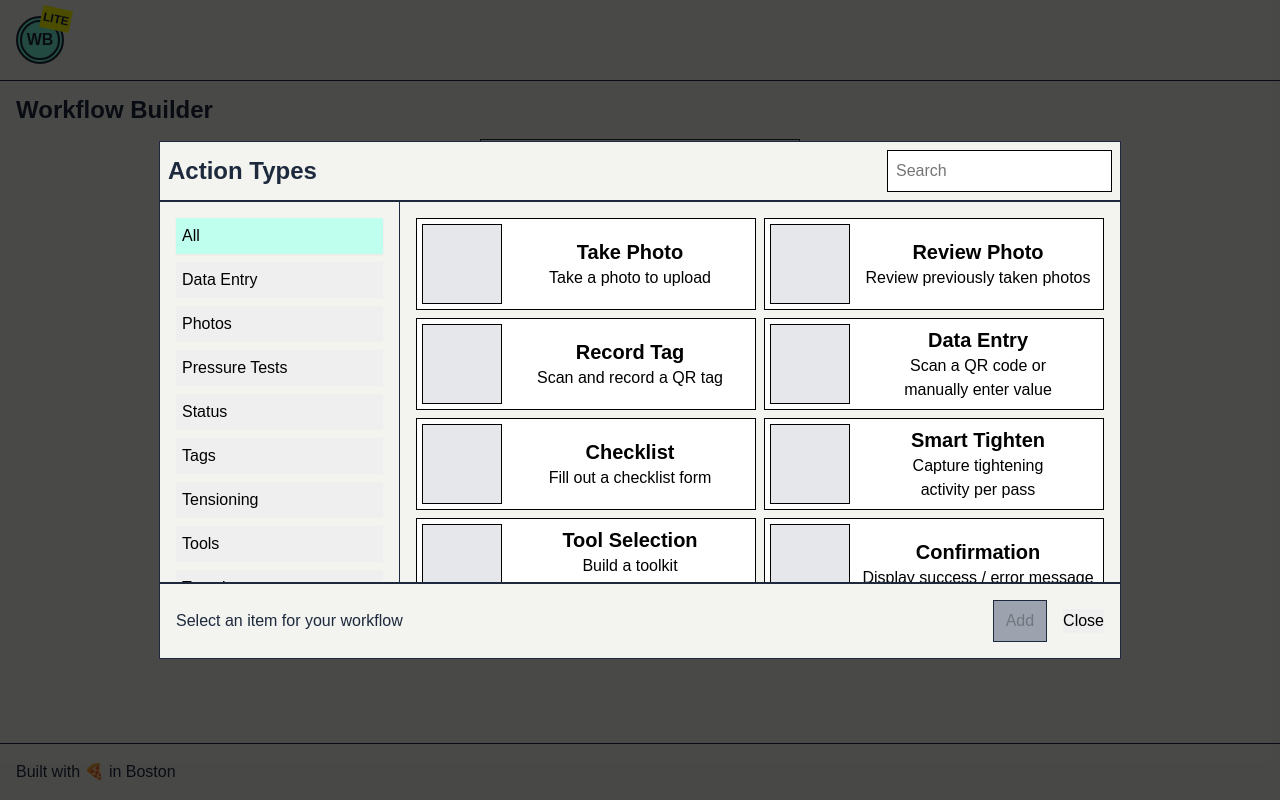
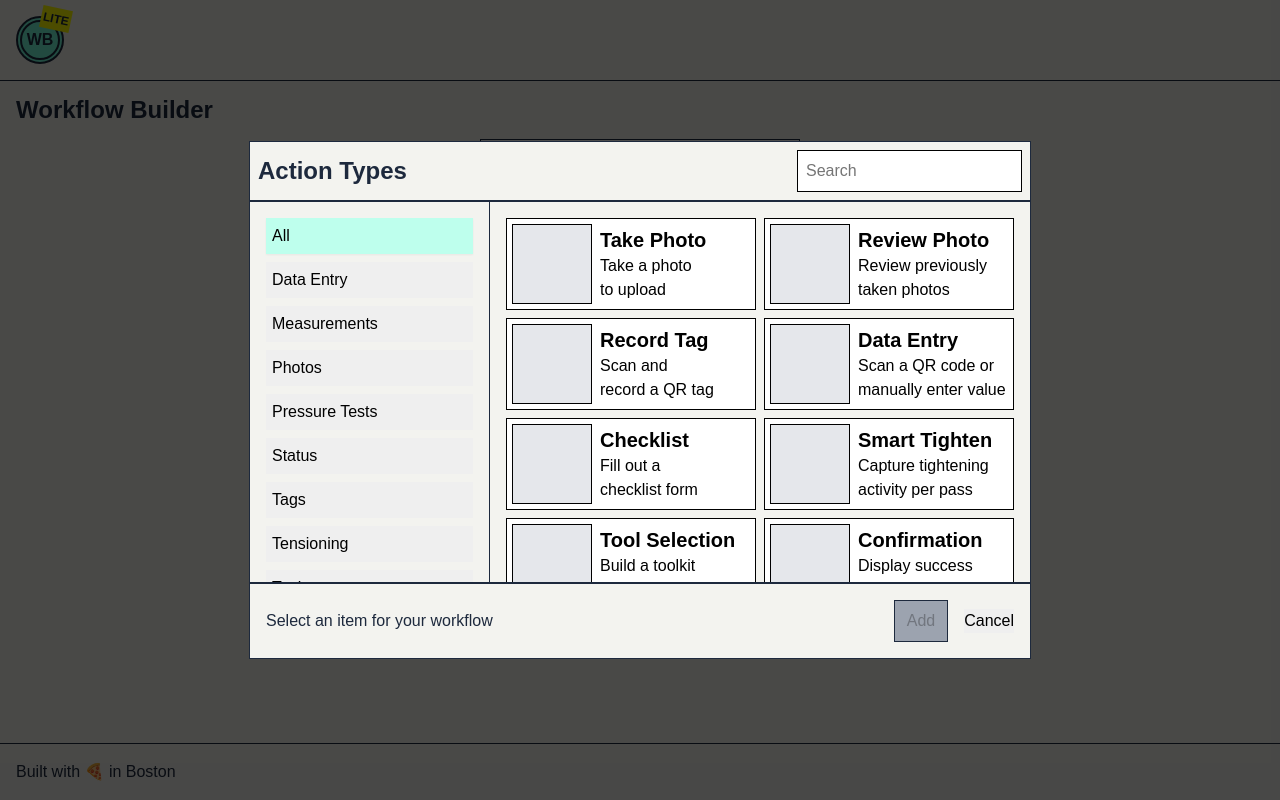
Before and after one commit to troyciesco/water-buffalo-lite, a React (Vite) app: page / in a window 1280 px wide. Both pictures are taken after a click on the button "Add new item +". Built offline with nearby package versions, Linux system fonts and the light colour scheme; a web font is replaced by a local one.

Commit message:
some modal styles, add tags to search

```diff
--- a/src/catalog-payload.ts
+++ b/src/catalog-payload.ts
@@ -1,175 +1,180 @@
-import {CatalogPayload} from "./types";
+import { CatalogPayload } from "./types"
 
 export const catalogPayload: CatalogPayload = {
 	categories: [
 		{
-            id: 'cat-data-entry',
-            name: 'Data Entry',
+			id: "cat-photos",
+			name: "Photos"
+		},
+		// this one doesn't have any items on purpose to test disabled state
+		{
+			id: "cat-measurements",
+			name: "Measurements"
 		},
 		{
-            id: 'cat-photos',
-            name: 'Photos',
+			id: "cat-pressure-tests",
+			name: "Pressure Tests"
 		},
 		{
-            id: 'cat-pressure-tests',
-            name: 'Pressure Tests',
+			id: "cat-status",
+			name: "Status"
 		},
 		{
-            id: 'cat-status',
-            name: 'Status',
+			id: "cat-data-entry",
+			name: "Data Entry"
 		},
 		{
-            id: 'cat-tags',
-            name: 'Tags',
+			id: "cat-tags",
+			name: "Tags"
 		},
 		{
-            id: 'cat-tensioning',
-            name: 'Tensioning',
+			id: "cat-tensioning",
+			name: "Tensioning"
 		},
 		{
-            id: 'cat-tools',
-            name: 'Tools',
+			id: "cat-tools",
+			name: "Tools"
 		},
 		{
-            id: 'cat-torquing',
-            name: 'Torquing',
-        },
+			id: "cat-torquing",
+			name: "Torquing"
+		}
 	],
 	items: [
 		{
-            id: 'item-take-photo',
-            name: 'Take Photo',
-            description: 'Take a photo to upload',
+			id: "item-take-photo",
+			name: "Take Photo",
+			description: "Take a photo to upload",
 			icon: null,
-            tags: ['tag-photos'],
-            category: 'cat-photos'
+			tags: ["tag-photos"],
+			category: "cat-photos"
 		},
 		{
-            id: 'item-review-photo',
-            name: 'Review Photo',
-            description: 'Review previously taken photos',
+			id: "item-review-photo",
+			name: "Review Photo",
+			description: "Review previously taken photos",
 			icon: null,
-            tags: ['tag-photos', 'tag-review'],
-            category: 'cat-photos'
+			tags: ["tag-photos", "tag-review"],
+			category: "cat-photos"
 		},
 		{
-            id: 'item-record-tag',
-            name: 'Record Tag',
-            description: 'Scan and record a QR tag',
+			id: "item-record-tag",
+			name: "Record Tag",
+			description: "Scan and record a QR tag",
 			icon: null,
-            tags: ['tag-photos', 'tag-qr-code'],
-            category: 'cat-tags'
+			tags: ["tag-photos", "tag-qr-code"],
+			category: "cat-tags"
 		},
 		{
-            id: 'item-data-entry',
-            name: 'Data Entry',
-            description: 'Scan a QR code or manually enter value',
+			id: "item-data-entry",
+			name: "Data Entry",
+			description: "Scan a QR code or manually enter value",
 			icon: null,
-            tags: ['tag-forms'],
-            category: 'cat-data-entry'
+			tags: ["tag-forms"],
+			category: "cat-data-entry"
 		},
 		{
-            id: 'item-checklist',
-            name: 'Checklist',
-            description: 'Fill out a checklist form',
+			id: "item-checklist",
+			name: "Checklist",
+			description: "Fill out a checklist form",
 			icon: null,
-            tags: ['tag-checklist'],
-            category: 'cat-data-entry'
+			tags: ["tag-checklist"],
+			category: "cat-data-entry"
 		},
 		{
-            id: 'item-smart-tighten',
-            name: 'Smart Tighten',
-            description: 'Capture tightening activity per pass',
+			id: "item-smart-tighten",
+			name: "Smart Tighten",
+			description: "Capture tightening activity per pass",
 			icon: null,
-            tags: ['tag-torque', 'tag-craft'],
-            category: 'cat-torquing'
+			tags: ["tag-torque", "tag-craft"],
+			category: "cat-torquing"
 		},
 		{
-            id: 'item-tool-selection',
-            name: 'Tool Selection',
-            description: 'Build a toolkit before starting work',
+			id: "item-tool-selection",
+			name: "Tool Selection",
+			description: "Build a toolkit before starting work",
 			icon: null,
-            tags: ['tag-toolkit', 'tag-craft'],
-            category: 'cat-tools'
+			tags: ["tag-toolkit", "tag-craft"],
+			category: "cat-tools"
 		},
 		{
-            id: 'item-confirmation',
-            name: 'Confirmation',
-            description: 'Display success / error message',
+			id: "item-confirmation",
+			name: "Confirmation",
+			description: "Display success / error message",
 			icon: null,
-            tags: ['tag-messages'],
-            category: 'cat-status'
+			tags: ["tag-messages"],
+			category: "cat-status"
 		},
 		{
-            id: 'item-capture-tag',
-            name: 'Capture Tag',
-            description: 'Scan and record value from a QR code',
+			id: "item-capture-tag",
+			name: "Capture Tag",
+			description: "Scan and record value from a QR code",
 			icon: null,
-            tags: ['tag-forms'],
-            category: 'cat-data-entry'
+			tags: ["tag-forms"],
+			category: "cat-data-entry"
 		},
 		{
-            id: 'item-pressure-test',
-            name: 'Pressure Test',
-            description: 'Enable hold and ramp procedures',
+			id: "item-pressure-test",
+			name: "Pressure Test",
+			description: "Enable hold and ramp procedures",
 			icon: null,
-            tags: ['tag-craft'],
-            category: 'cat-pressure-tests'
+			tags: ["tag-craft"],
+			category: "cat-pressure-tests"
 		},
 		{
-            id: 'item-tension',
-            name: 'Tension',
-            description: 'Enable hydraulic tensioning',
+			id: "item-tension",
+			name: "Tension",
+			description: "Enable hydraulic tensioning",
 			icon: null,
-            tags: ['tag-craft'],
-            category: 'cat-tensioning'
-        },
+			tags: ["tag-craft"],
+			category: "cat-tensioning"
+		}
 	],
 	tags: [
 		{
-            id: 'tag-photos',
+			id: "tag-photos",
 			primary: "photos",
 			aliases: ["pictures", "images"]
 		},
 		{
-            id: 'tag-review',
+			id: "tag-review",
 			primary: "review",
 			aliases: ["qc", "check", "quality control"]
 		},
 		{
-            id: 'tag-qr-code',
+			id: "tag-qr-code",
 			primary: "qr-code",
 			aliases: ["code", "scan", "tag", "barcode"]
 		},
 		{
-            id: 'tag-forms',
+			id: "tag-forms",
 			primary: "forms",
 			aliases: ["data entry"]
 		},
 		{
-            id: 'tag-checklist',
+			id: "tag-checklist",
 			primary: "checklist",
 			aliases: ["punch list", "check list"]
 		},
 		{
-            id: 'tag-torque',
+			id: "tag-torque",
 			primary: "torque",
 			aliases: ["tighten", "bolts"]
 		},
 		{
-            id: 'tag-craft',
+			id: "tag-craft",
 			primary: "craft",
 			aliases: ["workers"]
 		},
 		{
-            id: 'tag-toolkit',
+			id: "tag-toolkit",
 			primary: "toolkit",
 			aliases: ["tools", "assemble"]
 		},
 		{
-            id: 'tag-messages',
+			id: "tag-messages",
 			primary: "messages",
 			aliases: ["success", "failure", "rejected", "qc failed"]
-        },
+		}
 	]
 }
--- a/src/components/modal/content.tsx
+++ b/src/components/modal/content.tsx
@@ -1,18 +1,21 @@
 import { CategoryItem } from "@/types"
 import styles from "./modal.module.css"
+import { cn } from "@/lib/utils"
 
 type ContentProps = {
 	items: CategoryItem[]
 	selectedItemId: string
 	onClick: (item: CategoryItem) => void
 	onDoubleClick: (item: CategoryItem) => void
+	columns?: 1 | 2
 }
 
 export function Content({
 	items,
 	selectedItemId,
 	onClick,
-	onDoubleClick
+	onDoubleClick,
+	columns = 2
 }: ContentProps) {
 	return (
 		<div className={styles.contentContainer}>
@@ -30,10 +33,20 @@ export function Content({
 						}`}
 						onClick={() => onClick(item)}
 						onDoubleClick={() => onDoubleClick(item)}>
-						<div className={styles.icon}></div>
-						<div>
+						<div
+							className={cn(
+								styles.icon,
+								columns === 1 && styles.iconSmall
+							)}></div>
+						<div className={styles.itemText}>
 							<div className={styles.itemName}>{item.name}</div>
-							<div className={styles.itemDescription}>{item.description}</div>
+							<div
+								className={cn(
+									styles.itemDescription,
+									columns === 1 && styles.descriptionWide
+								)}>
+								{item.description}
+							</div>
 						</div>
 					</button>
 				))}
--- a/src/components/modal/modal.module.css
+++ b/src/components/modal/modal.module.css
@@ -200,12 +200,12 @@
 
 .contentNoItems {
 	grid-column: span 2;
-	max-width: 100%;
+	width: 508px;
 }
 
 @media (min-width: 768px) {
 	.contentNoItems {
-		width: 712px;
+		width: 508px;
 	}
 }
 
@@ -258,19 +258,21 @@
 }
 
 .icon {
-	max-width: 3.75rem;
-	height: 3.75rem;
-	width: 100%;
+	max-width: 80px;
+	height: 80px;
+	width: 80px;
 	background-color: rgb(229 231 235);
 	border: 1px solid;
+
+	&.iconSmall {
+		max-width: 60px;
+		height: 60px;
+		width: 60px;
+	}
 }
 
-@media (min-width: 768px) {
-	.icon {
-		width: 5rem;
-		height: 5rem;
-		max-width: 5rem;
-	}
+.itemText {
+	text-align: left;
 }
 
 .itemName {
@@ -290,11 +292,15 @@
 	font-size: 0.875rem;
 	line-height: 1.25rem;
 	text-wrap: balance;
+	width: 150px;
+
+	&.descriptionWide {
+		width: 230px;
+	}
 }
 
 @media (min-width: 768px) {
 	.itemDescription {
-		width: 240px;
 		font-size: 1rem;
 		line-height: 1.5rem;
 	}
--- a/src/components/modal/modal.tsx
+++ b/src/components/modal/modal.tsx
@@ -11,9 +11,17 @@ type ModalProps = {
 	prompt: string
 	onClose: () => void
 	onSubmit: (item: CategoryItem | null) => void
+	buttonLabels?: {
+		add?: string
+		cancel?: string
+	}
 }
-export function Modal({ prompt, onClose, onSubmit }: ModalProps) {
+export function Modal({ prompt, onClose, onSubmit, buttonLabels }: ModalProps) {
 	const { categories, items } = catalogPayload
+
+	const sortedCategories = [...categories].sort((a, b) =>
+		a.name.localeCompare(b.name)
+	)
 
 	const [searchString, setSearchString] = useState("")
 	const [selectedCategoryId, setSelectedCategoryId] = useState("")
@@ -52,7 +60,7 @@ export function Modal({ prompt, onClose, onSubmit }: ModalProps) {
 				</div>
 				<div className={styles.modalBody}>
 					<Sidebar
-						categories={categories}
+						categories={sortedCategories}
 						selectedCategoryId={selectedCategoryId}
 						setSelectedCategoryId={setSelectedCategoryId}
 					/>
@@ -78,10 +86,10 @@ export function Modal({ prompt, onClose, onSubmit }: ModalProps) {
 							className="btn-primary"
 							disabled={!selectedItem}
 							onClick={handleSubmit}>
-							Add
+							{buttonLabels?.add || "Add"}
 						</button>
 						<button onClick={onClose} className={styles.closeBtn}>
-							Close
+							{buttonLabels?.cancel || "Cancel"}
 						</button>
 					</div>
 				</div>
--- a/src/hooks/use-search.ts
+++ b/src/hooks/use-search.ts
@@ -1,4 +1,5 @@
-import { Category, CategoryItem } from "@/types"
+import { catalogPayload } from "@/catalog-payload"
+import { Category, CategoryItem, Tag } from "@/types"
 import { useEffect, useState } from "react"
 
 type UseSearchProps = {
@@ -8,6 +9,25 @@ type UseSearchProps = {
 	searchString: string
 }
 
+// assumes that tags/aliases should return true if string matches any part
+// i.e. searchString of "qc" would return tags with "qc" and "qc failed"
+const matchesTags = ({
+	searchString,
+	tags
+}: {
+	searchString: string
+	tags: Tag[]
+}) => {
+	return tags.some((tag) => {
+		if (tag.primary.toLowerCase().includes(searchString.toLowerCase())) {
+			return true
+		}
+		return tag.aliases.some((alias) =>
+			alias.toLowerCase().includes(searchString.toLowerCase())
+		)
+	})
+}
+
 export function useSearch({
 	items,
 	categories,
@@ -15,6 +35,7 @@ export function useSearch({
 	searchString
 }: UseSearchProps) {
 	const [filteredItems, setFilteredItems] = useState(items)
+	const { tags } = catalogPayload
 
 	useEffect(() => {
 		if (!items || !categories) return
@@ -31,12 +52,16 @@ export function useSearch({
 			initialItems = initialItems.filter(
 				(item) =>
 					item.name.toLowerCase().includes(searchString.toLowerCase()) ||
-					item.description.toLowerCase().includes(searchString.toLowerCase())
+					item.description.toLowerCase().includes(searchString.toLowerCase()) ||
+					matchesTags({
+						searchString,
+						tags: tags.filter((tag) => item.tags.includes(tag.id))
+					})
 			)
 		}
 
 		setFilteredItems(initialItems)
-	}, [items, categories, selectedCategoryId, searchString])
+	}, [items, categories, selectedCategoryId, searchString, tags])
 
 	return { filteredItems }
 }
```
Lines whose indentation alone changed are shown as unchanged.
